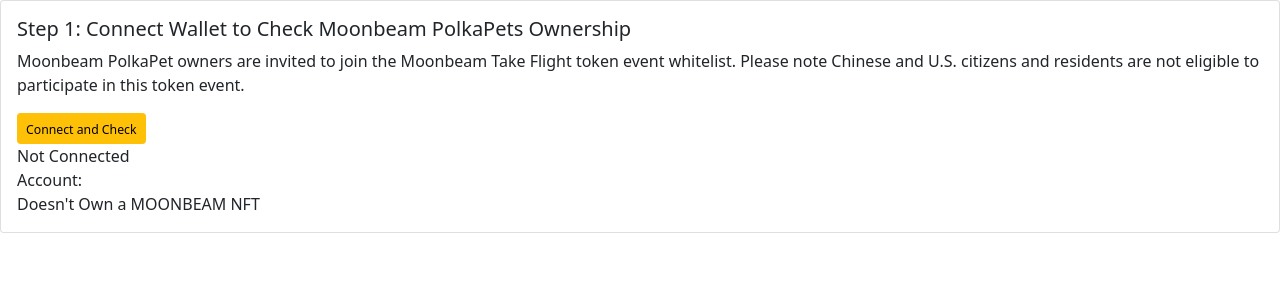
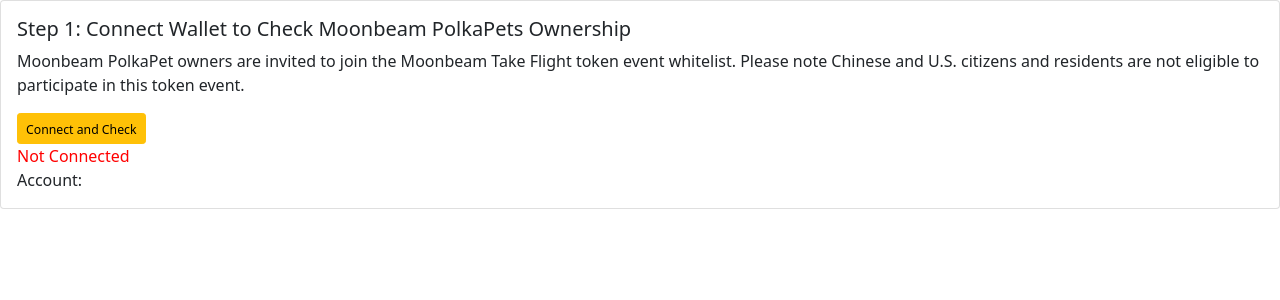
Before and after one commit to albertov19/nft-checker-dapp, a React (Create React App) app: page / in a window 1280 px wide. Shown: the top 300 px of the page. Built offline with nearby package versions, Linux system fonts and the light colour scheme.

Commit message:
add colors

```diff
--- a/src/App.tsx
+++ b/src/App.tsx
@@ -5,7 +5,6 @@
 import { signEmail } from "./methods/signVerify";
 import { submitForm } from "./methods/apiCalls";
 
-// TODO tets with other wallets and working address
 function App() {
   const [account, setAccount] = React.useState<string>("");
   const [email, setEmail] = React.useState<string>("");
@@ -63,7 +62,7 @@
     } catch (e) {
       setStatus(e);
     }
-    setStatus("Submited successfully"); // TODO add green and red status
+    setStatus("Submited successfully");
   }
 
   return (
@@ -87,11 +86,11 @@
           >
             <small>Connect and Check</small>
           </Button>
-          <div>{connectionStatus}</div>
+          <div style={connectionStatus==="Connected"?{color:"green"}:{color:"red"}}>{connectionStatus}</div>
           <div>Account: {account}</div>
-          <div>
+          {connectionStatus==="Connected"&&<div style={hasNFT?{color:"green"}:{color:"red"}}>
             {hasNFT ? "Owns a MOONBEAM NFT" : "Doesn't Own a MOONBEAM NFT"}
-          </div>
+          </div>}
         </Card>
         {hasNFT ? (
           <Card body>
@@ -124,7 +123,7 @@
               <small>Sign And Send</small>
             </Button>
             <div>Signature: {signature}</div>
-            <div>Status: {status}</div>
+            <div style={status==="Submited successfully"?{color:"green"}:{}}>Status: {status}</div>
           </Card>
         ) : null}
       </header>
```
Also changed, not shown: public/manifest.json.
